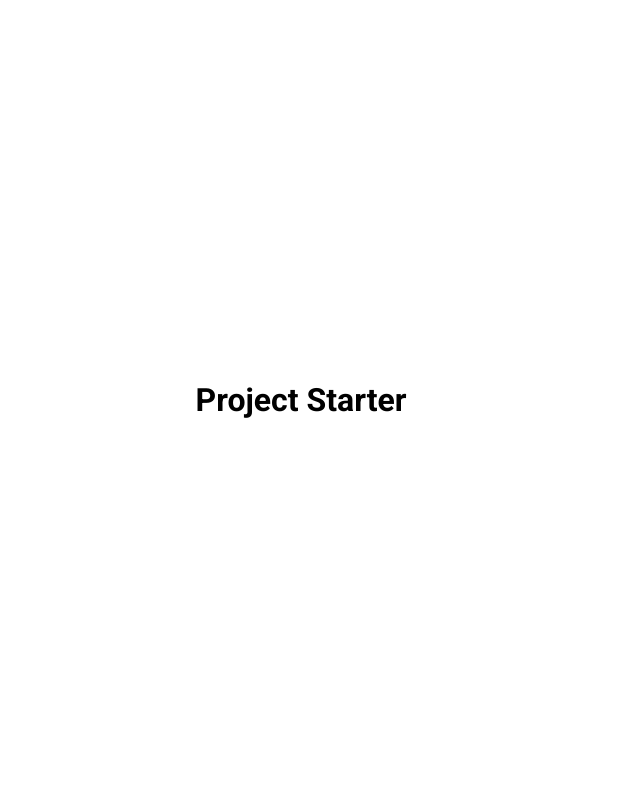
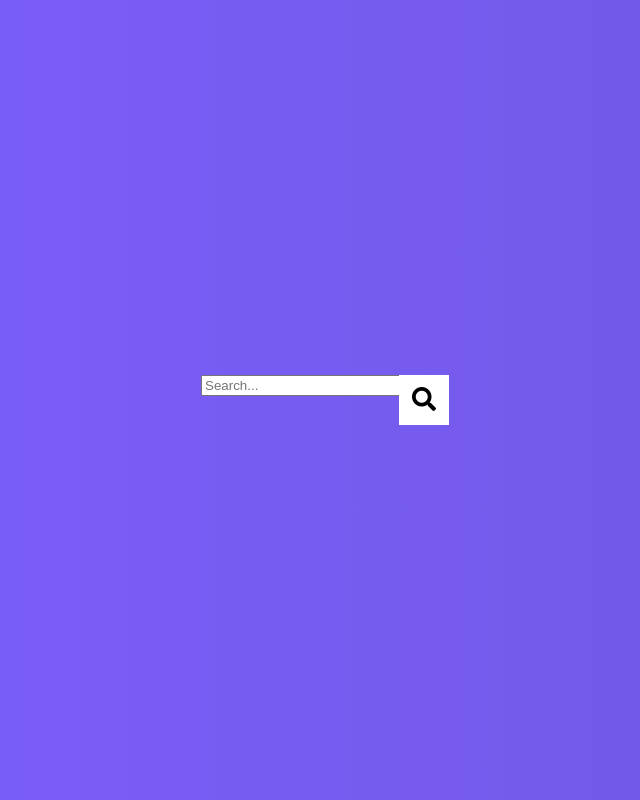
Before and after one commit to yangcodes/hiddensearchwidget, a plain HTML site: page index.html in a window 1280 px wide. Shown: the whole page, without its empty margins (339-979 px from the left). Drawn offline with Linux system fonts and the light colour scheme.

Commit message:
added hidden search widget

```diff
--- a/index.html
+++ b/index.html
@@ -12,10 +12,15 @@
       referrerpolicy="no-referrer"
     />
     <link rel="stylesheet" href="style.css" />
-    <title>Expanding Cards</title>
+    <title>Hidden Search</title>
   </head>
   <body>
-    <h1>Project Starter</h1>
+    <div class="search active">
+      <input type="text" class="input" placeholder="Search..." />
+      <button class="btn">
+        <i class="fas fa-search"></i>
+      </button>
+    </div>
 
     <script src="script.js"></script>
   </body>
--- a/script.js
+++ b/script.js
@@ -0,0 +1,9 @@
+const search = document.querySelector(".search");
+const btn = document.querySelector(".btn");
+
+const input = document.querySelector(".input");
+
+btn.addEventListener("click", () => {
+  search.classList.toggle("active");
+  input.focus();
+});
--- a/style.css
+++ b/style.css
@@ -4,12 +4,53 @@
   box-sizing: border-box;
 }
 body {
+  background-image: linear-gradient(90deg, #7d5fff, #7158e2);
   font-family: "Roboto", sans-serif;
   display: flex;
-  flex-direction: column;
+
   align-items: center;
   justify-content: center;
   height: 100vh;
   overflow: hidden;
   margin: 0;
 }
+
+.search {
+  position: relative;
+  height: 50px;
+}
+
+.search.input {
+  background-color: #fff;
+  border: 0;
+  font-size: 18px;
+  padding: 15px;
+  height: 50px;
+  width: 50px;
+  transition: width 0.3s ease;
+}
+
+.btn {
+  background-color: #fff;
+  border: 0;
+  cursor: pointer;
+  font-size: 24px;
+  position: absolute;
+  top: 0;
+  left: 0;
+  height: 50px;
+  width: 50px;
+  transition: transform 0.3s ease;
+}
+
+.btn:focus,
+.input:focus {
+  outline: none;
+}
+.search.active .input {
+  width: 200px;
+}
+
+.search.active .btn {
+  transform: translateX(198px);
+}
```
